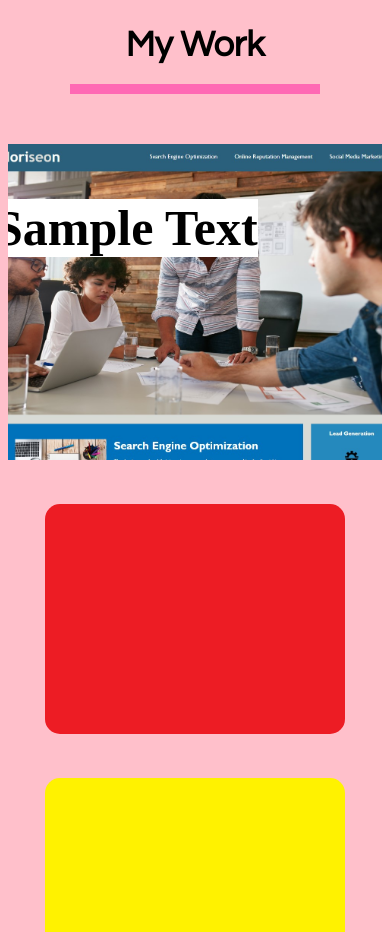
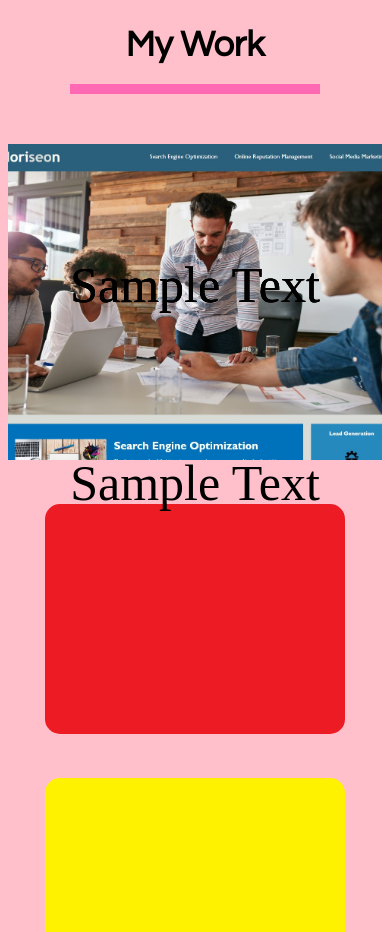
Before and after one commit to EmmaSiren/Web-Developer-Portfolio, a plain HTML site: page index.html in a window 390 px wide. Shown: the part 960-1892 px from the top of the page. Drawn offline with Linux system fonts and the light colour scheme.

Commit message:
Working on image titles

```diff
--- a/assets/css/mobile.css
+++ b/assets/css/mobile.css
@@ -52,7 +52,7 @@
         justify-content: center;
     }
 
-    #one img {
+    #big img {
         width: 400px;
         height: auto;
     }
--- a/assets/css/style.css
+++ b/assets/css/style.css
@@ -76,8 +76,6 @@ nav ul li {
     padding: 20px;
     margin: 20px;
     border-right: 10px hotpink solid;
-    /* Ask about float, it doesn't seem to make a difference. */
-    /* float: left; */
 }
 
 .text {
@@ -101,43 +99,43 @@ nav ul li {
     position: relative;
 }
 
-/* .projects
-#one */
-
-.text-wrapper {
-    width: auto;
-    position: absolute;
-    top: 8px;
-    left: 20px;
+#big {
+    margin: 20px;
 }
 
-.text-wrapper h4 {
-    text-align: center;
-    font-size: 50px;
-    color: black;
-    background-color: white;
-}
-
-#one img {
+#big img {
     width: 800px;
     height: auto;
 }
 
-#one {
-   margin: 20px;
+.imgtext {
+    position: absolute;
+    width: 800px;
+    margin-top: 30%;
+    font-size: 50px;
+    text-align: center;
 }
+
+.imgtext2 {
+    position: absolute;
+    width: 380px;
+    margin-top: 75%;
+    font-size: 50px;
+    text-align: center;
+}
+
 .others {
     width: 380px;
     height: auto;
     margin: 20px;
 }
 
-.projects .others, #one {
+#big, #big img, .others {
     border-radius: 15px;
     transition: all 0.5s ease-in-out;
 }
 
-#one:hover, .others:hover {
+#big:hover, .others:hover {
     box-shadow: inset 0px 0px 35px rgb(221, 200, 213), 0 0 30px rgb(255, 48, 172);
     transform: scale(1.1);
 }
--- a/assets/css/tablet.css
+++ b/assets/css/tablet.css
@@ -64,7 +64,7 @@
         justify-content: center;
     }
 
-    #one img {
+    #big img {
         width: 700px;
         height: auto;
     }
--- a/index.html
+++ b/index.html
@@ -43,14 +43,16 @@
             <div class="title">
                 <h3 id="mywork">My Work</h3>
                 <div class="projects">
-                    <a id="one" href="https://emmasiren.github.io/Refactoring-for-Accessibility-Standards/" target="_blank"><img src="assets/images/proj1.jpg" alt="Project 1"/></a>
-                        <div class="text-wrapper">
-                            <h4>Sample Text</h4>
-                        </div>
+                    <a id="big" href="https://emmasiren.github.io/Refactoring-for-Accessibility-Standards/" target="_blank"><img src="assets/images/proj1.jpg" alt="Project 1"/></a>
+                        <div class ="imgtext">Sample Text</div>
                     <a href="#" target="_blank"><img class="others" src="assets/images/proj2.png" alt="Project 2"/></a>
+                        <div class ="imgtext2">Sample Text</div>
                     <a href="#" target="_blank"><img class="others" src="assets/images/proj3.png" alt="Project 3"/></a>
+                        <div class ="imgtext">Sample Text</div>
                     <a href="#" target="_blank"><img class="others" src="assets/images/proj4.png" alt="Project 4"/></a>
+                        <div class ="imgtext">Sample Text</div>
                     <a href="#" target="_blank"><img class="others" src="assets/images/proj5.png" alt="Project 5"/></a>
+
                 </div>
             </div>
     </section>
```
